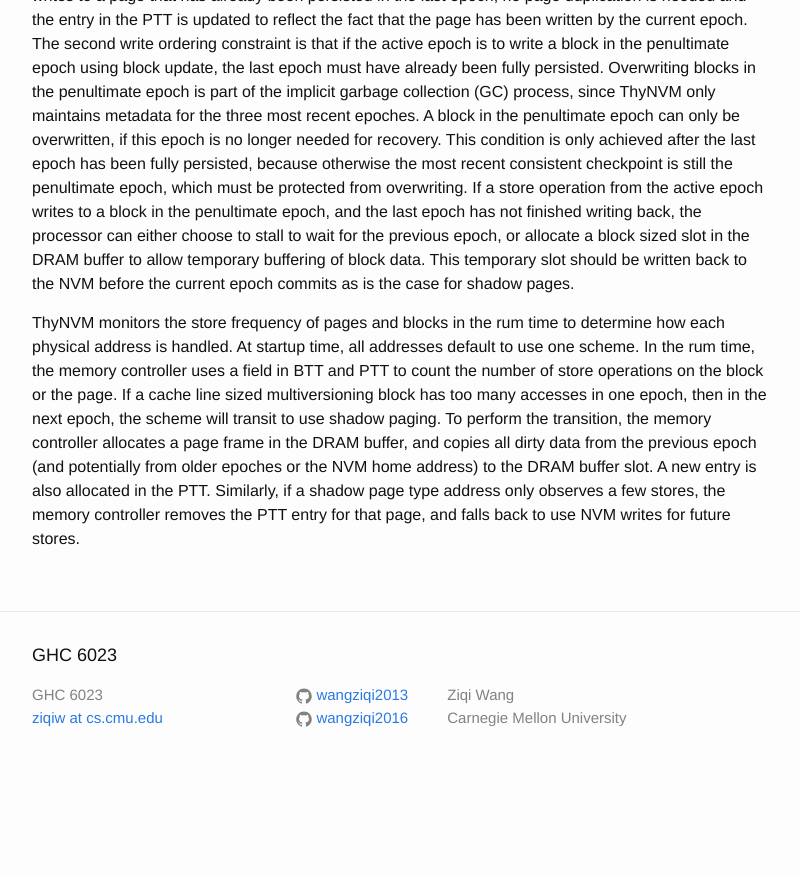
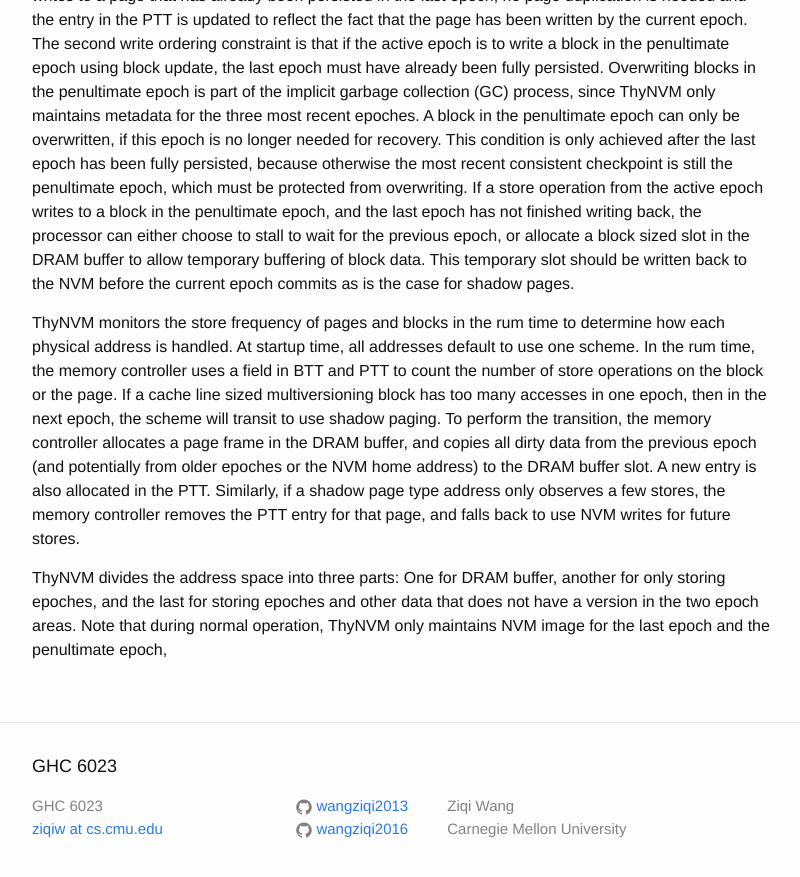
Before and after one commit to wangziqi2013/wangziqi2013.github.io, a Jekyll site: the page built from _posts/2019-02-15-Thynvm.markdown, in a window 1280 px wide and 900 px high, scrolled down 2926 px. Shown: the top 877 px of the window, without its empty margins (238-1038 px from the left). Built offline with Jekyll 4.4.1, drawn with Linux system fonts in a browser that asks for light colours; before the commit the page ends 3715 px from its top, so only the background shows below that.

Commit message:
Adding addr space

```diff
--- a/_posts/2019-02-15-Thynvm.markdown
+++ b/_posts/2019-02-15-Thynvm.markdown
@@ -119,3 +119,7 @@ memory controller allocates a page frame in the DRAM buffer, and copies all dirt
 from older epoches or the NVM home address) to the DRAM buffer slot. A new entry is also allocated in the PTT. Similarly,
 if a shadow page type address only observes a few stores, the memory controller removes the PTT entry for that page, and
 falls back to use NVM writes for future stores.
+
+ThyNVM divides the address space into three parts: One for DRAM buffer, another for only storing epoches, and the last for
+storing epoches and other data that does not have a version in the two epoch areas. Note that during normal operation,
+ThyNVM only maintains NVM image for the last epoch and the penultimate epoch,
```
